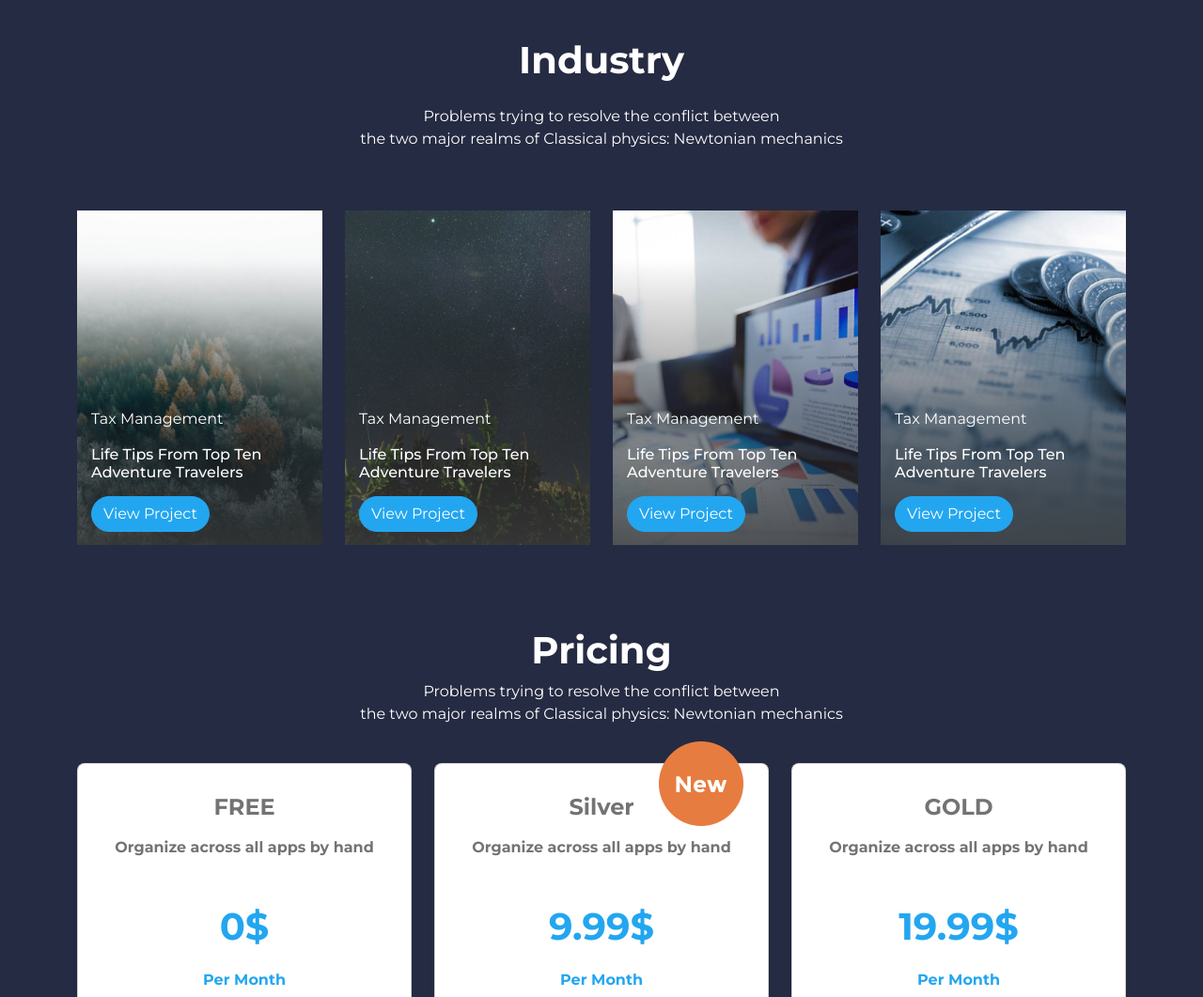
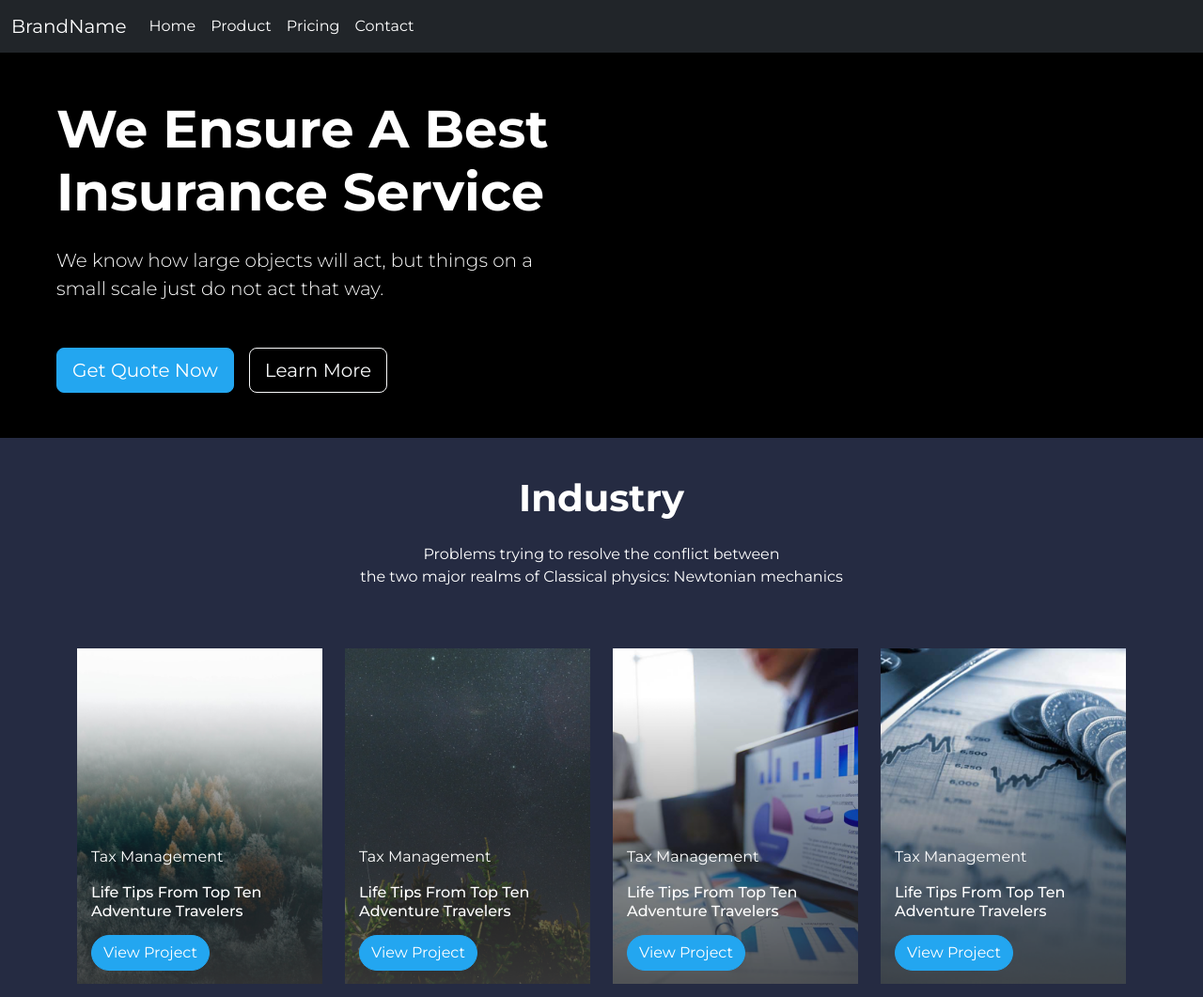
Before and after one commit to daheeahn/bootstrap-website, a plain HTML site: page index.html in a window 1280 px wide. Shown: the top 1061 px of the page at 94% size. Drawn offline with nearby package versions, Linux system fonts and the light colour scheme.

Commit message:
feat: add navigation and header

```diff
--- a/index.html
+++ b/index.html
@@ -9,6 +9,11 @@
       integrity="sha384-QWTKZyjpPEjISv5WaRU9OFeRpok6YctnYmDr5pNlyT2bRjXh0JMhjY6hW+ALEwIH"
       crossorigin="anonymous"
     />
+    <link
+      rel="stylesheet"
+      href="https://cdn.jsdelivr.net/npm/bootstrap-icons/font/bootstrap-icons.css"
+    />
+
     <title>Bootstrap Website</title>
     <link rel="preconnect" href="https://fonts.googleapis.com" />
     <link rel="preconnect" href="https://fonts.gstatic.com" crossorigin />
@@ -20,10 +25,104 @@
     <link rel="stylesheet" href="./css/desktop.css" />
     <link rel="stylesheet" href="./css/mobile.css" />
   </head>
-  <!--nav-->
-  <nav></nav>
 
   <body>
+    <header>
+      <!--nav-->
+      <nav
+        class="navbar navbar-expand-sm navbar-dark bg-dark"
+        aria-label="navbar example"
+      >
+        <div class="container-fluid">
+          <a class="navbar-brand" href="#">BrandName</a>
+
+          <div class="row d-lg-none">
+            <div class="col text-white">검색</div>
+            <div class="col text-white">카트</div>
+            <div class="col text-white">메뉴</div>
+          </div>
+          <button
+            class="navbar-toggler"
+            type="button"
+            data-bs-toggle="collapse"
+            data-bs-target="#nav-menu"
+            aria-controls="nav-menu"
+            aria-expanded="false"
+            aria-label="Toggle navigation"
+          >
+            <span class="navbar-toggler-icon"></span>
+          </button>
+
+          <div class="collapse navbar-collapse" id="nav-menu">
+            <ul class="navbar-nav me-auto mb-2 mb-sm-0">
+              <li class="nav-item">
+                <a class="nav-link active" aria-current="page" href="#">Home</a>
+              </li>
+              <li class="nav-item">
+                <a class="nav-link active" href="#">Product</a>
+              </li>
+              <li class="nav-item">
+                <a class="nav-link active" href="#">Pricing</a>
+              </li>
+              <li class="nav-item">
+                <a class="nav-link active" href="#">Contact</a>
+              </li>
+            </ul>
+          </div>
+
+          <!--
+          <ul class="navbar-nav me-auto mb-2 mb-sm-0">
+            <li class="nav-item">
+              <a class="nav-link active" href="#">Login</a>
+            </li>
+            <button
+              class="btn btn-primary d-inline-flex align-items-center"
+              type="button"
+            >
+              Become a member
+              <svg class="bi ms-1" width="20" height="20">
+                <use xlink:href="#arrow-right-short"></use>
+              </svg>
+            </button>
+          </ul> -->
+        </div>
+      </nav>
+
+      <!-- We Ensure ~ -->
+      <div class="container-fluid col bg-black">
+        <div class="col-12 col-sm-8 col-lg-6 py-5 px-5">
+          <h1
+            class="display-4 fw-bold text-white mb-4 text-center text-sm-start"
+          >
+            We Ensure A Best Insurance Service
+          </h1>
+
+          <p class="lead text-white mb-5 text-center text-sm-start">
+            We know how large objects will act, but things on a small scale just
+            do not act that way.
+          </p>
+
+          <!-- 기본 모바일 -->
+          <div
+            class="d-flex flex-column flex-sm-row justify-content-center justify-content-sm-start align-items-center align-items-sm-start gap-3"
+          >
+            <button
+              type="button"
+              class="w-auto btn btn-primary btn-lg align-self-center"
+            >
+              Get Quote Now
+            </button>
+            <button
+              type="button"
+              class="w-auto btn btn-outline-light btn-lg align-self-center"
+            >
+              Learn More
+            </button>
+          </div>
+        </div>
+      </div>
+    </header>
+
     <main>
       <div class="container-fluid custom-footer-bg">
         <div class="text-white custom-footer-bg text-center pb-5 pt-4">
@@ -342,7 +441,6 @@
     </main>
 
     <!-- Footer -->
-
     <section
       class="d-flex flex-column flex-md-row align-items-center px-md-5 pt-5 ms-4 ms-md-0"
     >
@@ -473,7 +571,7 @@
           <a class="link-body-emphasis" href="#">
             <svg class="bi" width="24" height="24">
               <use xlink:href="#twitter">
-                <img src="./images/twitter.png" alt="" >
+                <!-- <img src="./images/twitter.png" alt="" > -->
               </use>
             </svg>
           </a>
@@ -482,7 +580,7 @@
           <a class="link-body-emphasis" href="#">
             <svg class="bi" width="24" height="24">
               <use xlink:href="#instagram">
-                <img src="./images/instagram.png" alt="">
+                <!-- <img src="./images/instagram.png" alt=""> -->
               </use>
             </svg>
           </a>
@@ -491,12 +589,16 @@
           <a class="link-body-emphasis" href="#">
             <svg class="bi" width="24" height="24">
               <use xlink:href="#facebook">
-                <img src="./images/facebook.png" alt="">
+                <!-- <img src="./images/facebook.png" alt=""> -->
               </use>
             </svg>
           </a>
         </li>
       </ul>
     </div>
+
+    <!-- Bootstrap JS and Popper.js for interactive components (e.g., dropdowns, modals) -->
+    <script src="https://cdn.jsdelivr.net/npm/@popperjs/core@2.11.8/dist/umd/popper.min.js"></script>
+    <script src="https://cdn.jsdelivr.net/npm/bootstrap@5.3.3/dist/js/bootstrap.min.js"></script>
   </body>
 </html>
```
